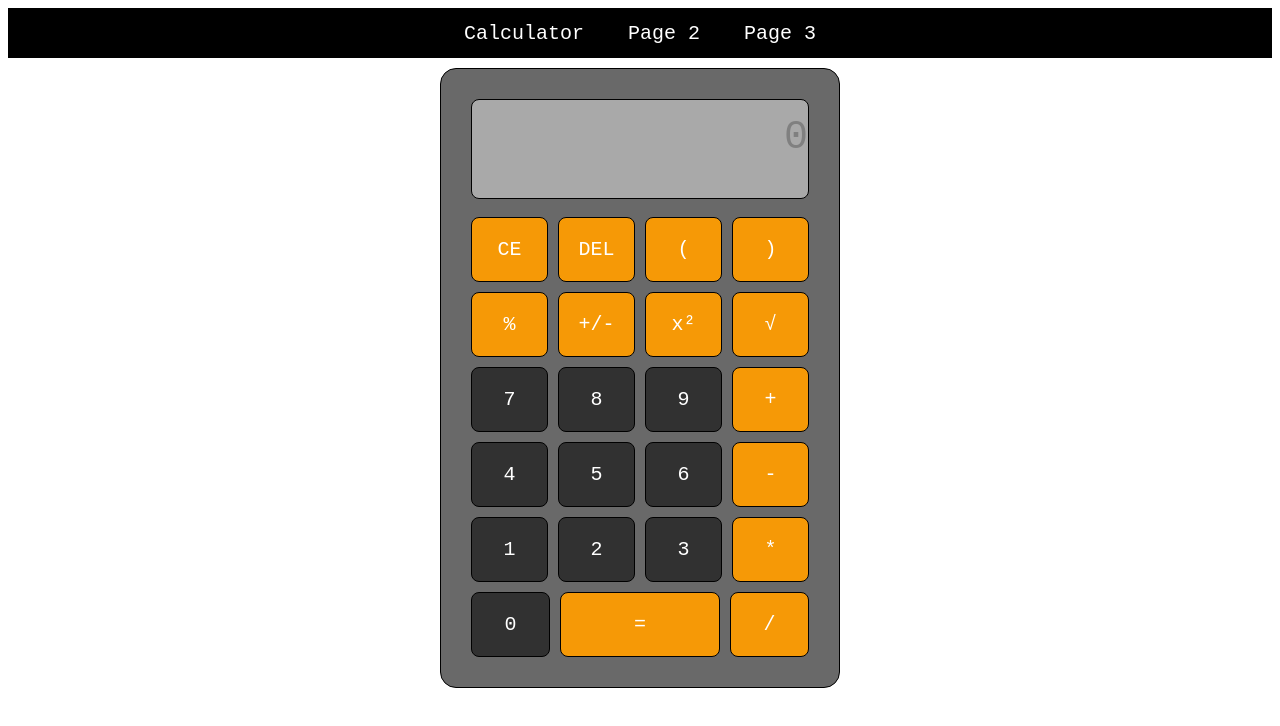
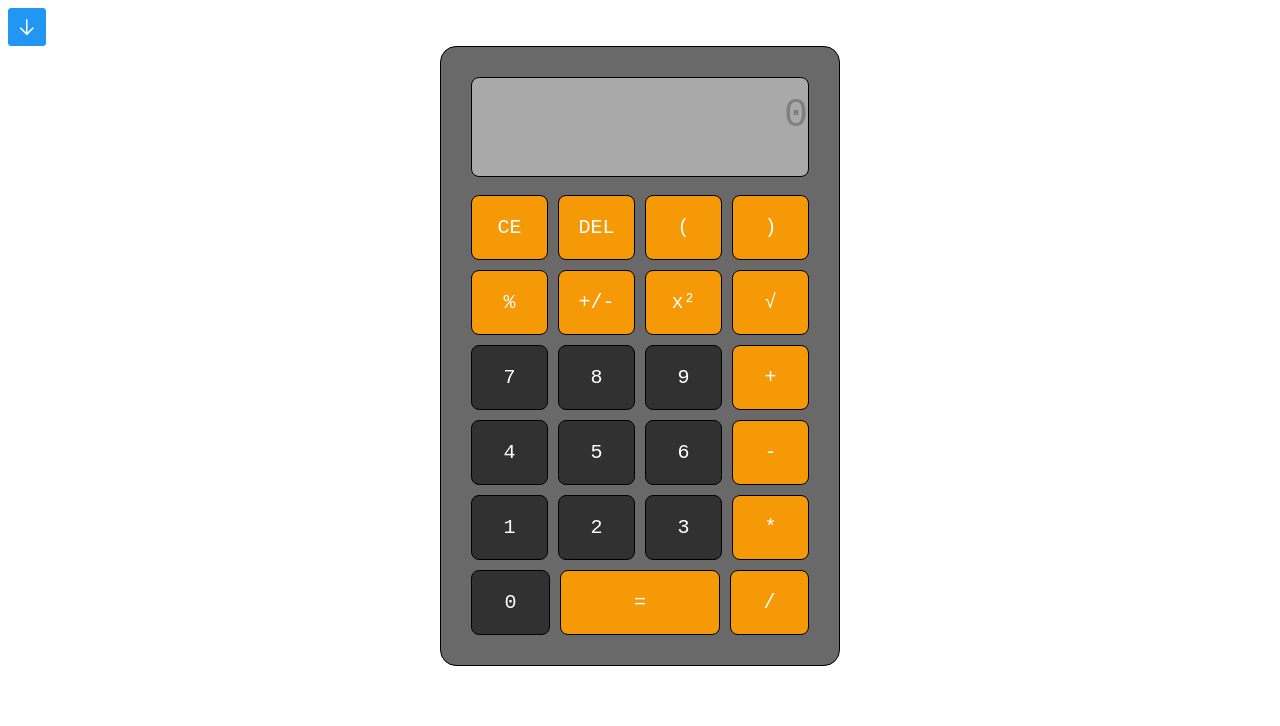
Before and after one commit to c-klayaani/calculator-react-js, a React (Create React App) app: page / in a window 1280 px wide. Shown: the top 726 px of the page. Built offline with nearby package versions, Linux system fonts and the light colour scheme.

Commit message:
added sidebar to navigation

```diff
--- a/src/navigation/Pages/components/NavigationBar.tsx
+++ b/src/navigation/Pages/components/NavigationBar.tsx
@@ -1,14 +1,21 @@
-import React from 'react';
+import React, { useState } from 'react';
 import { Link } from 'react-router-dom';
 import '../../../assets/style/NavigationBar.css';
+import { Sidebar } from 'primereact/sidebar';
+import { Button } from 'primereact/button';
 
 const NavigationBar: React.FC = () => {
+  const [visible, setVisible] = useState<boolean>(false);
   return (
-    <div className="navigation-bar">
-      <Link to="/page1">Calculator</Link>
-      <Link to="/page2">Page 2</Link>
-      <Link to="/page3">Page 3</Link>
-    </div>
+
+      <><Sidebar visible={visible} position="top" onHide={() => setVisible(false)}>
+      <div className="navigation-bar">
+        <Link to="/page1">Calculator</Link>
+        <Link to="/page2">Page 2</Link>
+        <Link to="/page3">Page 3</Link>
+      </div>
+    </Sidebar><Button icon="pi pi-arrow-down" onClick={() => setVisible(true)} /></>
+
   );
 }
 
```
